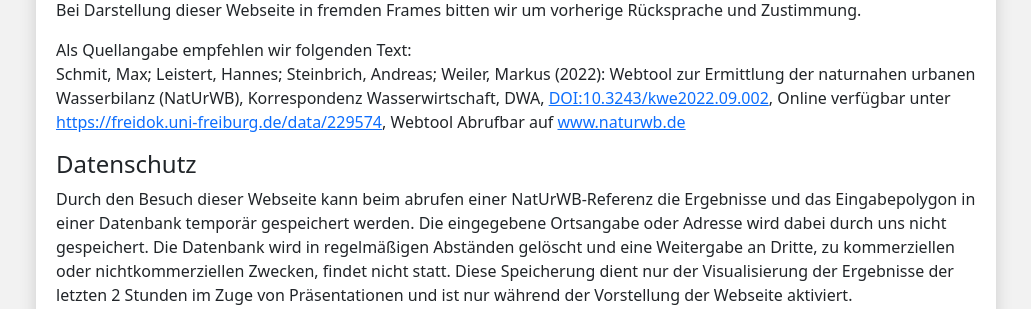
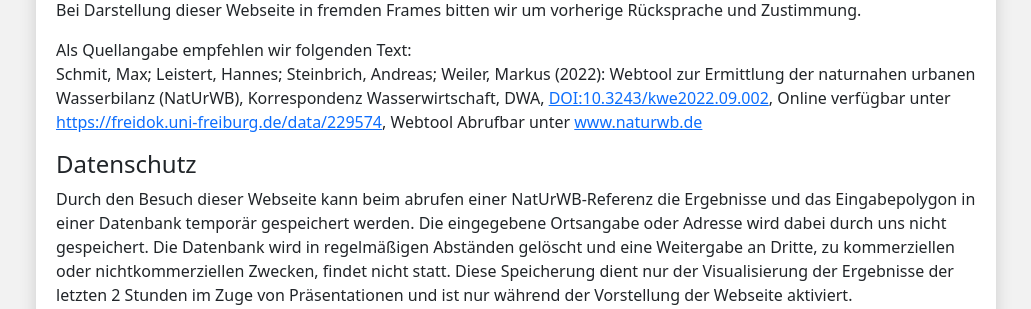
Before and after one commit to maxschmi/naturwb-website, a Django app: page /impressum/ in a window 1280 px wide. Shown: the part 4175-4484 px from the top of the page, without its empty margins (124-1155 px from the left). Run offline with Django 3.2, Linux system fonts and the light colour scheme; some libraries are stand-ins or nearby versions.

Commit message:
update impressum

```diff
--- a/naturwb/templates/impressum.html
+++ b/naturwb/templates/impressum.html
@@ -136,7 +136,7 @@ Die Professur für Hydrologie erklärt ausdrücklich, dass sie keinerlei Einflus
 </p>
 <p>Als Quellangabe empfehlen wir folgenden Text:<br>
 Schmit, Max; Leistert, Hannes; Steinbrich, Andreas; Weiler, Markus (2022): Webtool zur Ermittlung der naturnahen urbanen Wasserbilanz (NatUrWB), Korrespondenz Wasserwirtschaft, DWA, <a target="_blank" rel="noopener" href="https://doi.org/10.3243/kwe2022.09.002">DOI:10.3243/kwe2022.09.002</a>,
-Online verfügbar unter <a target="_blank" rel="noopener" href="https://freidok.uni-freiburg.de/data/229574">https://freidok.uni-freiburg.de/data/229574</a>, Webtool Abrufbar auf <a target="_blank" rel="noopener" href="https:\\www.naturwb.de">www.naturwb.de</a></p>
+Online verfügbar unter <a target="_blank" rel="noopener" href="https://freidok.uni-freiburg.de/data/229574">https://freidok.uni-freiburg.de/data/229574</a>, Webtool Abrufbar unter <a target="_blank" rel="noopener" href="https:\\www.naturwb.de">www.naturwb.de</a></p>
 
 <h4>Datenschutz</h4>
 <p>
```
